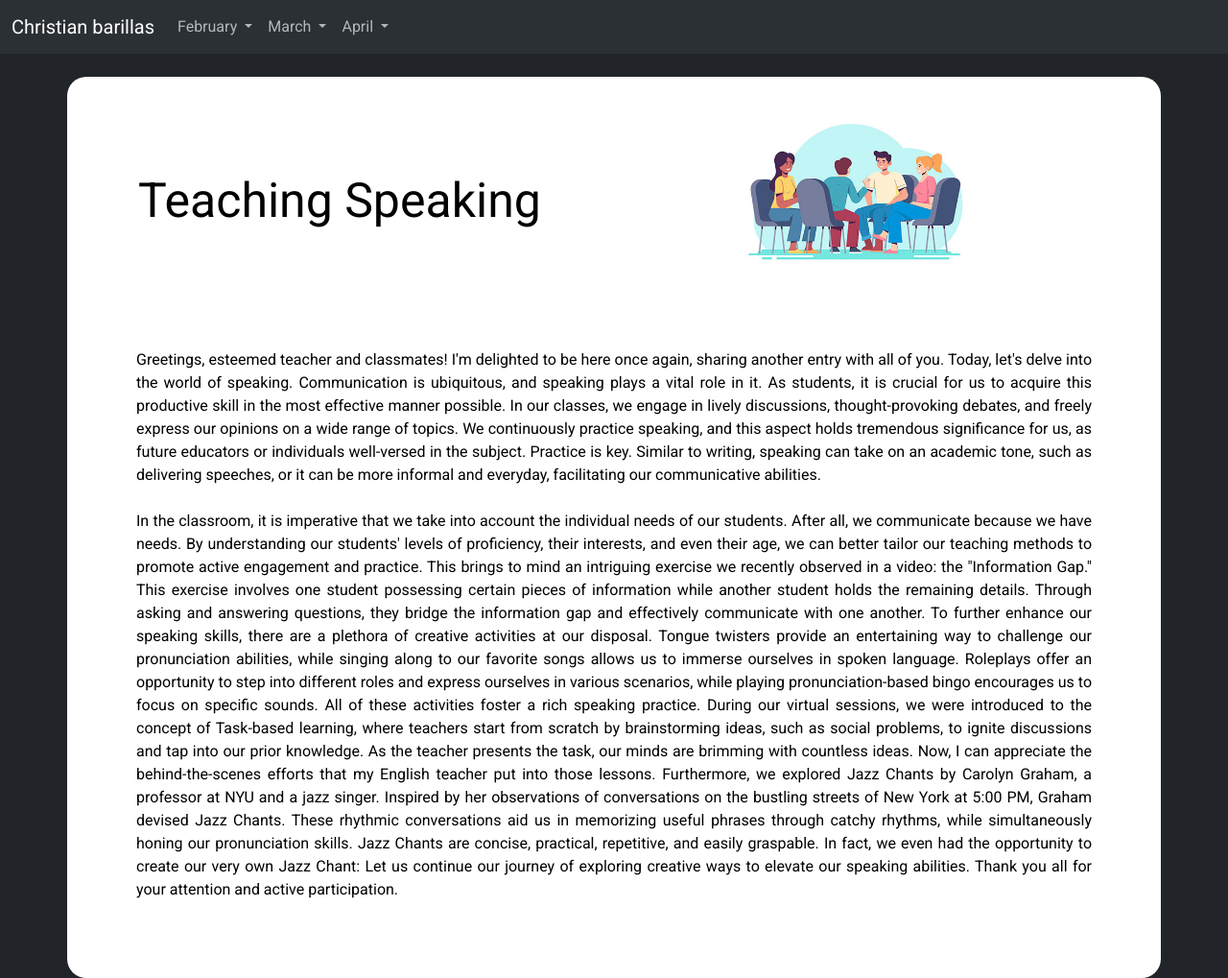
After one commit to ChristianBarillas/Blog_Didactica_Ingles, a PHP site: page /teachingspeaking.html in a window 1280 px wide. The commit adds this page. Shown: the whole page at 96% size. Run offline with PHP 8.4, Linux system fonts and the light colour scheme; some libraries are stand-ins or nearby versions.

Commit message:
new entry

```diff
--- a/style.css
+++ b/style.css
@@ -167,3 +167,8 @@ max-width: 50%;
 
 
 }
+
+
+.margin {
+  margin-top: 5rem;
+}
--- /dev/null
+++ b/teachingspeaking.html
@@ -0,0 +1,164 @@
+<!DOCTYPE html>
+<html lang="en" data-bs-theme="dark">
+  <head>
+    <meta charset="UTF-8" />
+    <meta http-equiv="X-UA-Compatible" content="IE=edge" />
+    <meta name="viewport" content="width=device-width, initial-scale=1.0" />
+    <title>Tare2</title>
+    <link rel="stylesheet" href="style.css" />
+    <link rel="preconnect" href="https://fonts.googleapis.com" />
+    <link rel="preconnect" href="https://fonts.gstatic.com" crossorigin />
+    <link
+      href="https://fonts.googleapis.com/css2?family=Roboto&display=swap"
+      rel="stylesheet"
+    />
+    <link
+      href="https://cdn.jsdelivr.net/npm/bootstrap@5.3.0-alpha1/dist/css/bootstrap.min.css"
+      rel="stylesheet"
+      integrity="sha384-GLhlTQ8iRABdZLl6O3oVMWSktQOp6b7In1Zl3/Jr59b6EGGoI1aFkw7cmDA6j6gD"
+      crossorigin="anonymous"
+    />
+    <link href="https://unpkg.com/aos@2.3.1/dist/aos.css" rel="stylesheet" />
+  </head>
+
+  <body>
+    <nav class="navbar navbar-expand-lg bg-body-tertiary fixed-top">
+      <div class="container-fluid justify-content-center">
+        <a class="navbar-brand" href="#">Christian barillas</a>
+    <button class="navbar-toggler" type="button" data-bs-toggle="collapse" data-bs-target="#navbarNavDropdown" aria-controls="navbarNavDropdown" aria-expanded="false" aria-label="Toggle navigation">
+      <span class="navbar-toggler-icon"></span>
+    </button>
+        <div
+          class="collapse navbar-collapse justify-content-center"
+          id="navbarNav"
+        >
+        <div class="collapse navbar-collapse" id="navbarNavDropdown">
+          <ul class="navbar-nav">
+
+            <li class="nav-item dropdown">
+              <a class="nav-link dropdown-toggle" href="#" role="button" data-bs-toggle="dropdown" aria-expanded="false">
+                February
+              </a>
+              <ul class="dropdown-menu">
+                <li><a class="dropdown-item" href="./index.html">Introduction </a></li>
+                <li><a class="dropdown-item" href="./grammar.html">Grammar translation method </a></li>
+                <li><a class="dropdown-item" href="./direct.html">Direct method </a></li>
+                <li><a class="dropdown-item" href="./audiolingual.html">Audiolingual method </a></li>
+                <li><a class="dropdown-item" href="./silentway.html">Silent way </a></li>
+                <li><a class="dropdown-item" href="./tpr.html">Total physical response (TPR) </a></li>
+                <li><a class="dropdown-item" href="./suggestopidia.html">Suggestopedia </a></li>
+                <li><a class="dropdown-item" href="./comunity.html">Community language learning </a></li>
+
+
+              </ul>
+            </li>
+
+
+            <li class="nav-item dropdown">
+              <a class="nav-link dropdown-toggle" href="#" role="button" data-bs-toggle="dropdown" aria-expanded="false">
+                March
+              </a>
+              <ul class="dropdown-menu">
+                <li><a class="dropdown-item" href="./collaborative.html">Collaborative Approach</a></li>
+                <li><a class="dropdown-item" href="./multiple.html">Multiple Intelligences</a></li>
+                <li><a class="dropdown-item" href="./presentation.html">Presentations about Multiple Intelligences</a></li>
+
+              </ul>
+            </li>
+
+
+
+
+            <li class="nav-item dropdown">
+              <a class="nav-link dropdown-toggle" href="#" role="button" data-bs-toggle="dropdown" aria-expanded="false">
+                April
+              </a>
+              <ul class="dropdown-menu">
+                <li><a class="dropdown-item" href="./learningstyles.html">Leaning styles</a></li>
+                <li><a class="dropdown-item" href="./describinglearning.html">Describing learners</a></li>
+                <li><a class="dropdown-item" href="./describingteacher.html">Describing teachers </a></li>
+                <li><a class="dropdown-item" href="./voiceProyection.html">Voice Projection</a></li>
+                <li><a class="dropdown-item" href="./teachingspeaking.html">Teaching Speaking</a></li>
+
+              </ul>
+            </li>
+
+
+          </ul>
+        </div>
+        </div>
+      </div>
+    </nav>
+
+    <section data-aos="fade-left" id="section6" class="margin">
+      <div class="container container2">
+        <div class="temas"><span> Teaching Speaking </span></div>
+        <div class="foto-clases decoracion">
+
+        <img src="./media/speaking.jpg" loading="lazy" />
+
+
+
+
+
+
+      </div>
+
+        <p class="english-class">
+          Greetings, esteemed teacher and classmates!
+
+          I'm delighted to be here once again, sharing another entry with all of you.
+
+          Today, let's delve into the world of speaking. Communication is ubiquitous, and speaking plays a vital role in it. As students, it is crucial for us to acquire this productive skill in the most effective manner possible.
+
+          In our classes, we engage in lively discussions, thought-provoking debates, and freely express our opinions on a wide range of topics. We continuously practice speaking, and this aspect holds tremendous significance for us, as future educators or individuals well-versed in the subject. Practice is key. Similar to writing, speaking can take on an academic tone, such as delivering speeches, or it can be more informal and everyday, facilitating our communicative abilities.
+
+          <br />  <br />
+          In the classroom, it is imperative that we take into account the individual needs of our students. After all, we communicate because we have needs. By understanding our students' levels of proficiency, their interests, and even their age, we can better tailor our teaching methods to promote active engagement and practice. This brings to mind an intriguing exercise we recently observed in a video: the "Information Gap." This exercise involves one student possessing certain pieces of information while another student holds the remaining details. Through asking and answering questions, they bridge the information gap and effectively communicate with one another.
+
+          To further enhance our speaking skills, there are a plethora of creative activities at our disposal. Tongue twisters provide an entertaining way to challenge our pronunciation abilities, while singing along to our favorite songs allows us to immerse ourselves in spoken language. Roleplays offer an opportunity to step into different roles and express ourselves in various scenarios, while playing pronunciation-based bingo encourages us to focus on specific sounds. All of these activities foster a rich speaking practice. During our virtual sessions, we were introduced to the concept of Task-based learning, where teachers start from scratch by brainstorming ideas, such as social problems, to ignite discussions and tap into our prior knowledge. As the teacher presents the task, our minds are brimming with countless ideas. Now, I can appreciate the behind-the-scenes efforts that my English teacher put into those lessons.
+
+          Furthermore, we explored Jazz Chants by Carolyn Graham, a professor at NYU and a jazz singer. Inspired by her observations of conversations on the bustling streets of New York at 5:00 PM, Graham devised Jazz Chants. These rhythmic conversations aid us in memorizing useful phrases through catchy rhythms, while simultaneously honing our pronunciation skills. Jazz Chants are concise, practical, repetitive, and easily graspable. In fact, we even had the opportunity to create our very own Jazz Chant:
+
+
+
+          Let us continue our journey of exploring creative ways to elevate our speaking abilities. Thank you all for your attention and active participation.
+          <br />  <br />
+
+
+        </p>
+      </div>
+    </section>
+
+
+
+  </body>
+
+  <script src="https://www.gstatic.com/firebasejs/8.10.1/firebase.js"></script>
+  <script src="https://www.gstatic.com/firebasejs/8.10.1/firebase-app.js"></script>
+  <script src="https://www.gstatic.com/firebasejs/8.10.1/firebase-firestore.js"></script>
+
+  <script
+    src="https://kit.fontawesome.com/d4c6b2d63e.js"
+    crossorigin="anonymous"
+  ></script>
+
+
+  <script src="https://unpkg.com/aos@2.3.1/dist/aos.js"></script>
+
+
+
+  <script>
+    AOS.init();
+  </script>
+
+  <script src="index.js"></script>
+  <script src="./base/config.js"></script>
+  <script src="./base/guardar.js"></script>
+  <script src="./base/ver.js"></script>
+
+
+  <script src="https://cdn.jsdelivr.net/npm/bootstrap@5.3.0-alpha3/dist/js/bootstrap.bundle.min.js" integrity="sha384-ENjdO4Dr2bkBIFxQpeoTz1HIcje39Wm4jDKdf19U8gI4ddQ3GYNS7NTKfAdVQSZe" crossorigin="anonymous"></script>
+
+
+</html>
```
Also changed, not shown: media/speaking.jpg (added), voiceProyection copy.html (renamed from voiceProyection.html).
